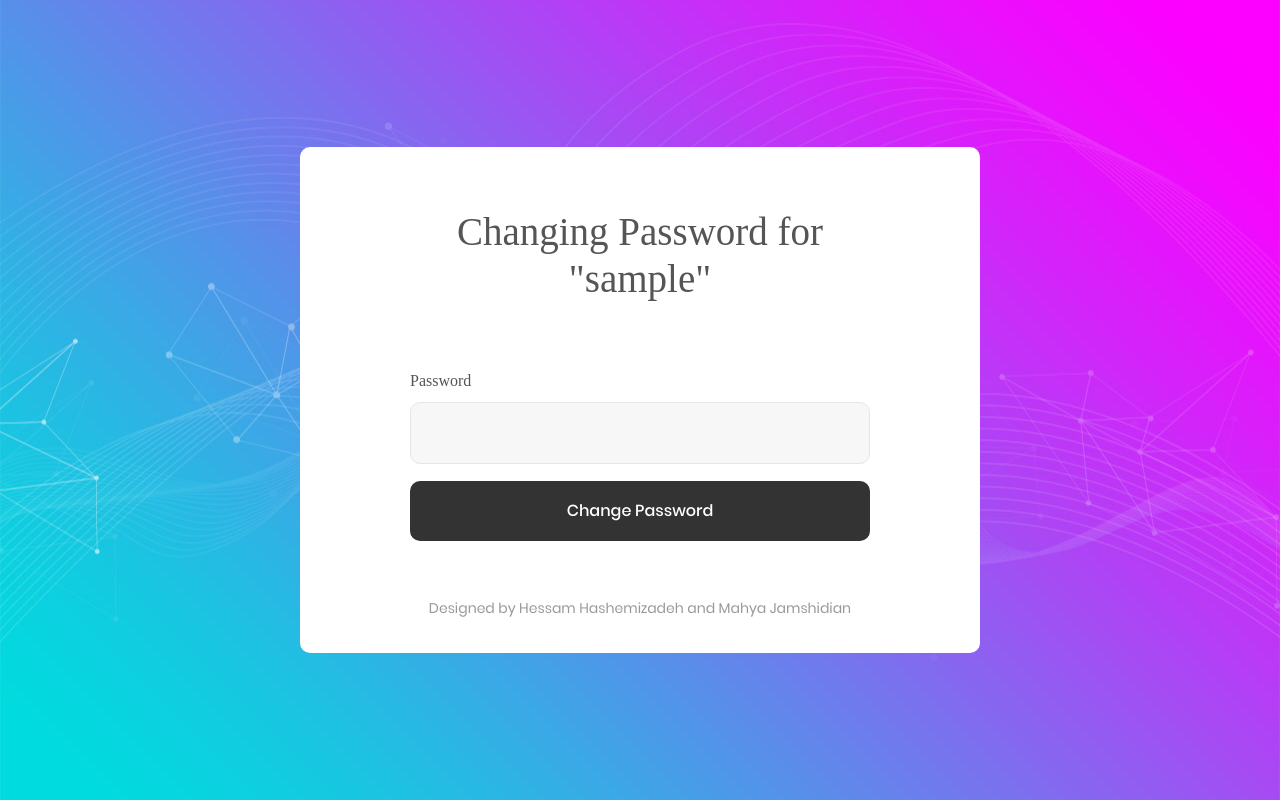
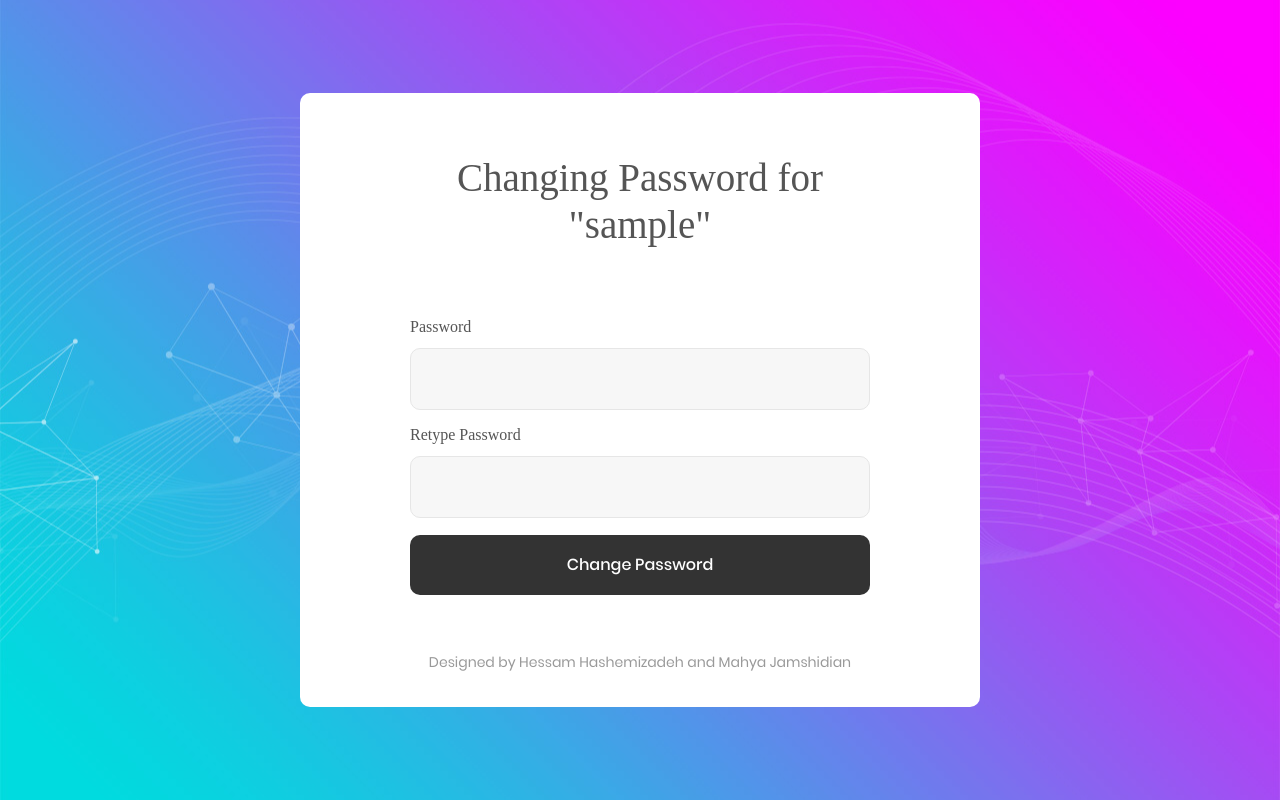
Before and after one commit to hessam211/HostingService, a Django app: page /user-panel/change-password/ in a window 1280 px wide. Run offline with Django 3.2, Linux system fonts and the light colour scheme; the visitor is signed in with stand-in values (Sample User, id 1); data comes from the database, SQL or seed files in the repository; some libraries are stand-ins or nearby versions; some web fonts are replaced.

Commit message:
password change html and final fix

```diff
--- a/hpanel/panel/templates/user_password.html
+++ b/hpanel/panel/templates/user_password.html
@@ -48,7 +48,7 @@
 						<input id="{{ form.password.id_for_label }}" class="input100" type="password" name="{{ form.password.html_name }}" value='{{ form.password.value|default_if_none:"password" }}'>
 						<span class="focus-input100"></span>
 					</div>
-                    <!--div class="p-t-13 p-b-9">
+                    <div class="p-t-13 p-b-9">
 						<span class="txt1">
 							Retype Password
 						</span>
@@ -57,7 +57,7 @@
 					<div class="wrap-input100 validate-input" data-validate = "Password is required">
 						<input id="pass2" class="input100" type="password" name="pass2" value='{{ form.password.value|default_if_none:"password" }}'>
 						<span class="focus-input100"></span>
-					</div-->
+					</div>
 
 					<div class="container-login100-form-btn m-t-17">
 						<button class="login100-form-btn">
--- a/hpanel/panel/views.py
+++ b/hpanel/panel/views.py
@@ -190,7 +190,7 @@ def change_password_form(request):
         return HttpResponse("<h1>You are not Authorized For This Page</h1>")
     else:
         form = PasswordChange(request.POST, instance=request.user)
-        if form.is_valid():
+        if form.is_valid() and request.POST.get('password') == request.POST.get('pass2'):
             b = form.save()
             b.set_password(request.POST.get('password'))
             b.save()
```
